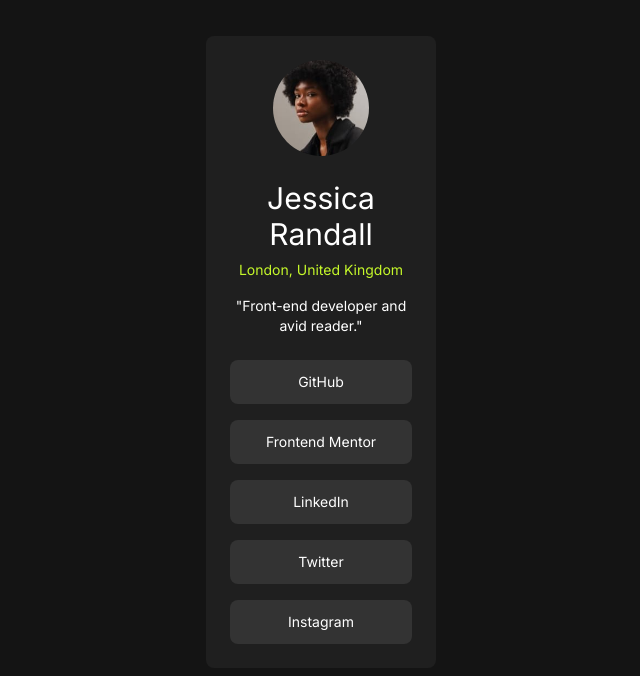
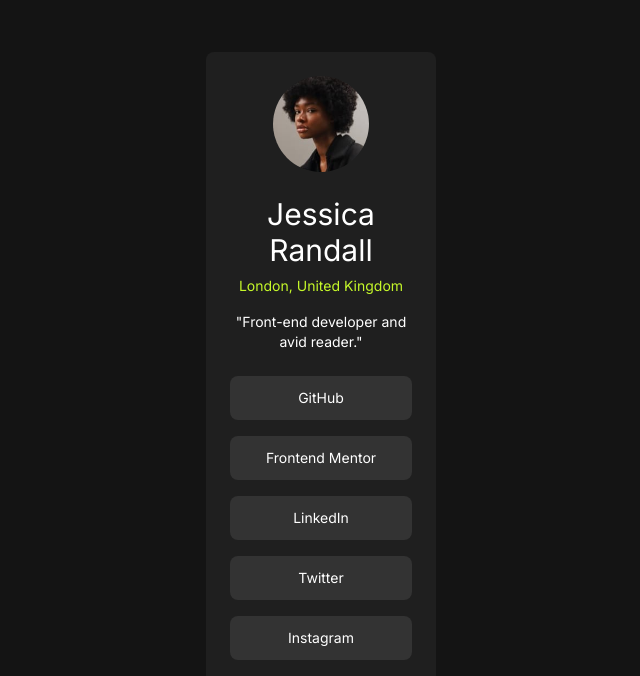
Before and after one commit to warutr/Social-links-profile-main_Frontend-Mentor, a Next.js app: page / in a window 1280 px wide. Shown: the part 124-800 px from the top of the page, without its empty margins (319-959 px from the left). Built offline with nearby package versions, Linux system fonts and the light colour scheme.

Commit message:
fix style

```diff
--- a/src/app/layout.tsx
+++ b/src/app/layout.tsx
@@ -17,7 +17,7 @@
   return (
     <html lang="en">
       <body className={inter.className}>
-        <main className="flex flex-col w-full min-h-screen px-4 py-24 xl:px-[525px] xl:py-40 bg-neutral-off-black">
+        <main className="flex flex-col w-full min-h-screen px-4 py-24 xl:px-[525px] xl:py-44 bg-neutral-off-black">
           {children}
         </main>
       </body>
```
